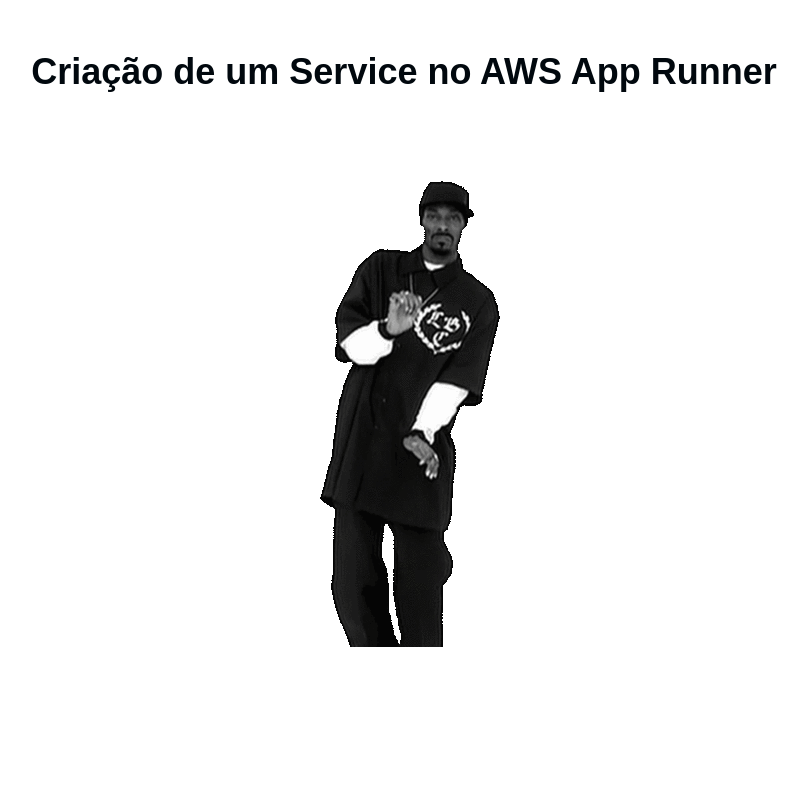
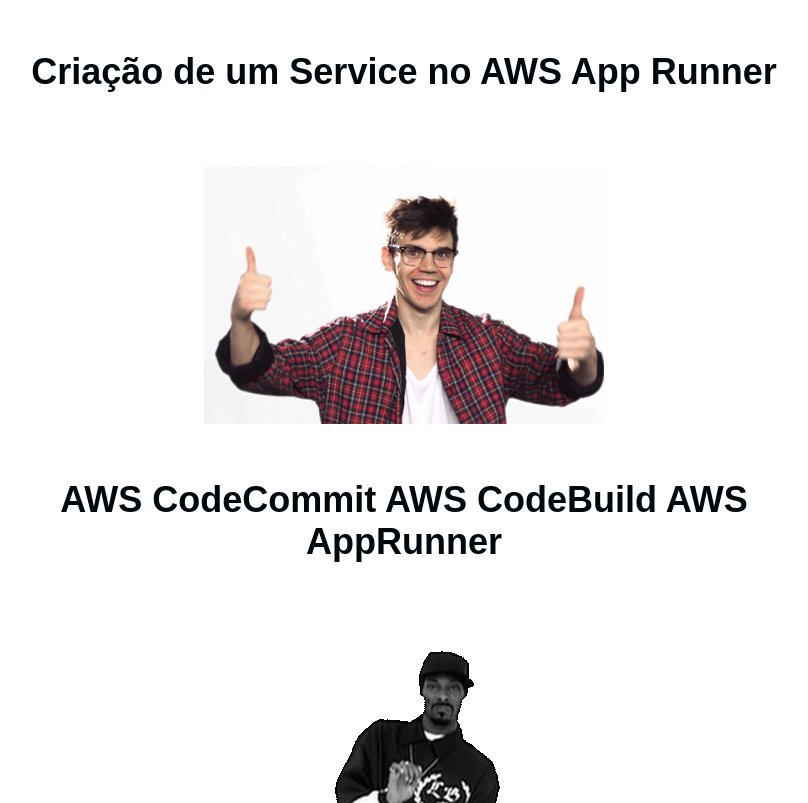
Before and after one commit to fch-bsp/apprunner, a Flask app: page / in a window 1280 px wide. Shown: the part 435-1238 px from the top of the page, without its empty margins (236-1044 px from the left). Before the commit the page ends 1082 px from the top, so only its background shows below. Run offline with Flask 2, Linux system fonts and the light colour scheme.

Commit message:
ajuste-versão

```diff
--- a/templates/index.html
+++ b/templates/index.html
@@ -10,6 +10,8 @@
         <p>{{ message }}</p>
         <img src="{{ url_for('static', filename='logo1.gif') }}" alt="Logo">
         <h1>Criação de um Service no AWS App Runner</h1>
+        <img src="{{ url_for('static', filename='logo2.gif') }}" alt="Logo">
+        <h1>AWS CodeCommit AWS CodeBuild AWS AppRunner</h1>
         <img src="{{ url_for('static', filename='logo.gif') }}" alt="Logo">
     </div>
 </body>
```
Also changed, not shown: static/logo2.gif (added).
